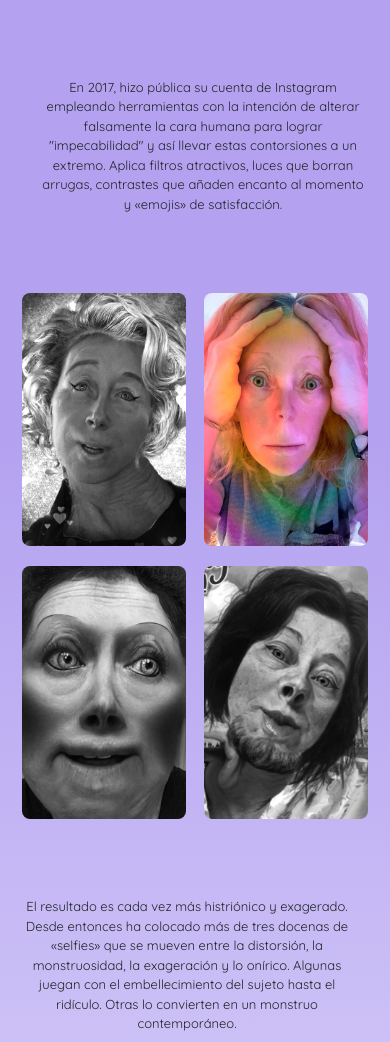
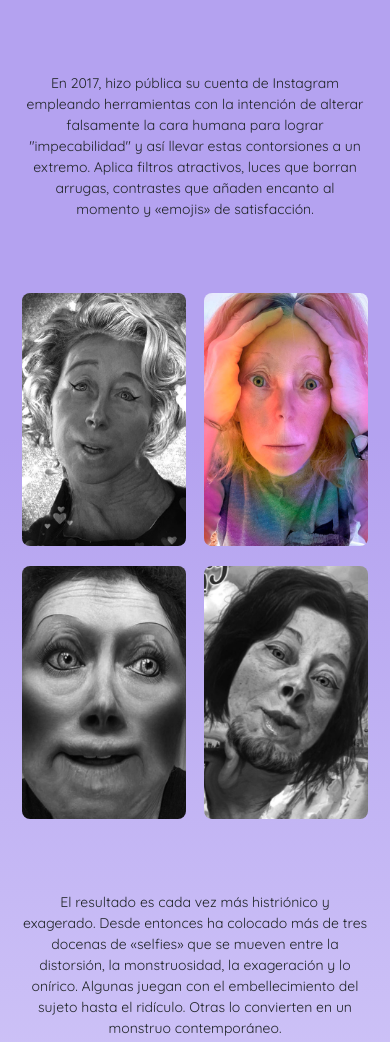
Before and after one commit to micaeladubini/CindySherman, a website: page instagram.html in a window 390 px wide. Shown: the part 3184-4226 px from the top of the page. Drawn offline with nearby package versions, Linux system fonts and the light colour scheme.

Commit message:
node, margin footers y texto instagram

```diff
--- a/scss/_footer-2.scss
+++ b/scss/_footer-2.scss
@@ -31,6 +31,11 @@
     .footer__redes--text {
       color: $gray-200;
       font-size: $fontSize2;
+      margin: 0;
+
+      @media (min-width: 351px) and (max-width: 516px){
+        margin: 1rem;
+        font-size: $fontSize2+2;}
     }
 
     .footer__redes--enlace {
--- a/scss/_footer.scss
+++ b/scss/_footer.scss
@@ -28,6 +28,11 @@
     .footer__redes--text {
       color: $gray-200;
       font-size: $fontSize2;
+      margin: 0;
+
+      @media (min-width: 351px) and (max-width: 516px){
+        margin: 1rem;
+        font-size: $fontSize2+2;}
     }
 
     .footer__redes--enlace {
--- a/scss/_instagram.scss
+++ b/scss/_instagram.scss
@@ -526,8 +526,9 @@
         @media (min-width: 768px) and (max-width: 979px) {
           font-size: $fontSize1;}
         @media (min-width: 350px) and (max-width: 767px) {
-          font-size: $fontSize1;
-          text-align: center;}
+          font-size: $fontSize1+1;
+          text-align: center;
+          padding: 0rem;}
       }
 
       .text2 {
@@ -539,8 +540,9 @@
         @media (min-width: 768px) and (max-width: 979px) {
           font-size: $fontSize1;}
         @media (min-width: 350px) and (max-width: 767px) {
-          font-size: $fontSize1;
-          text-align: center;}
+          font-size: $fontSize1+1;
+          text-align: center;
+          padding: 0rem;}
       }
     }
 
```
Also changed, not shown: css/main.css.
